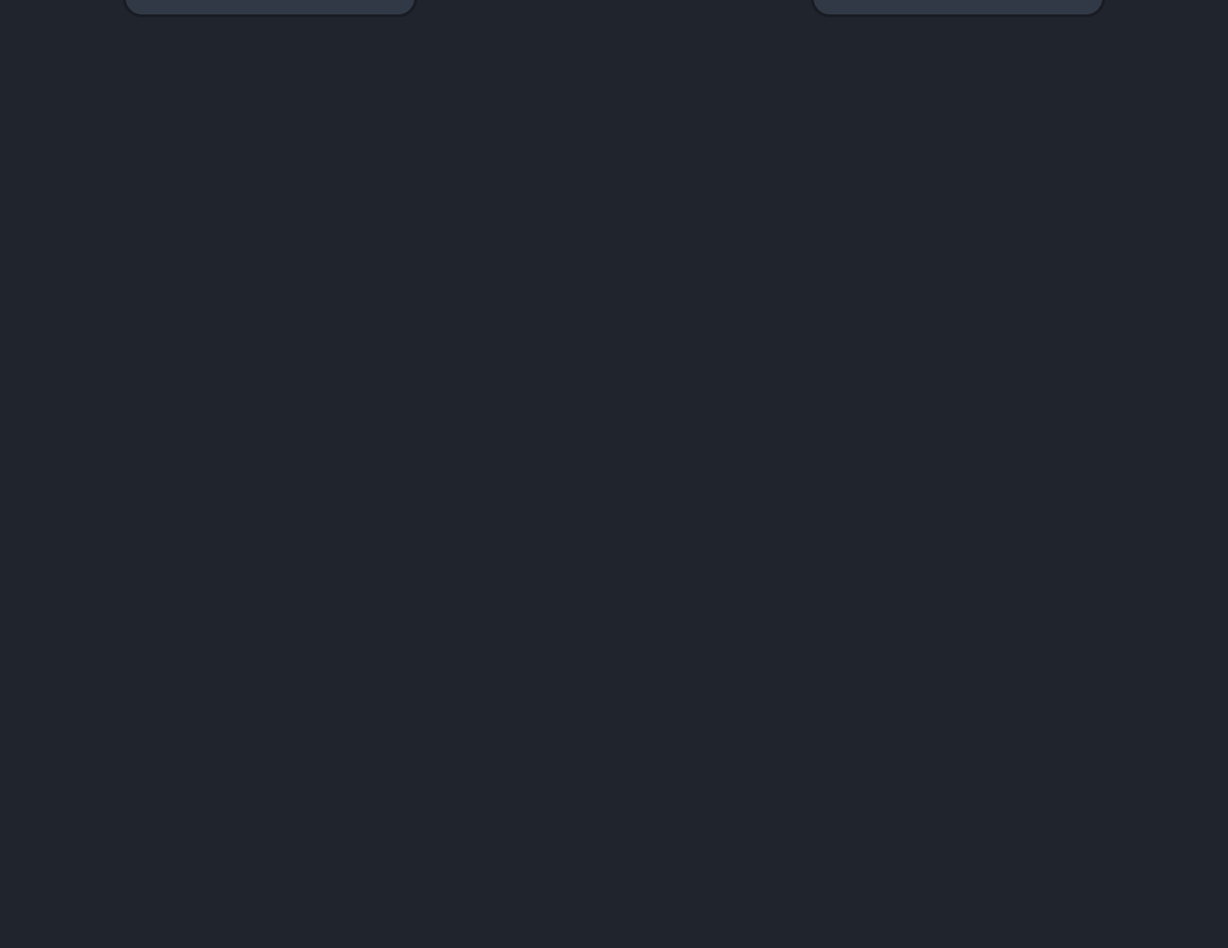
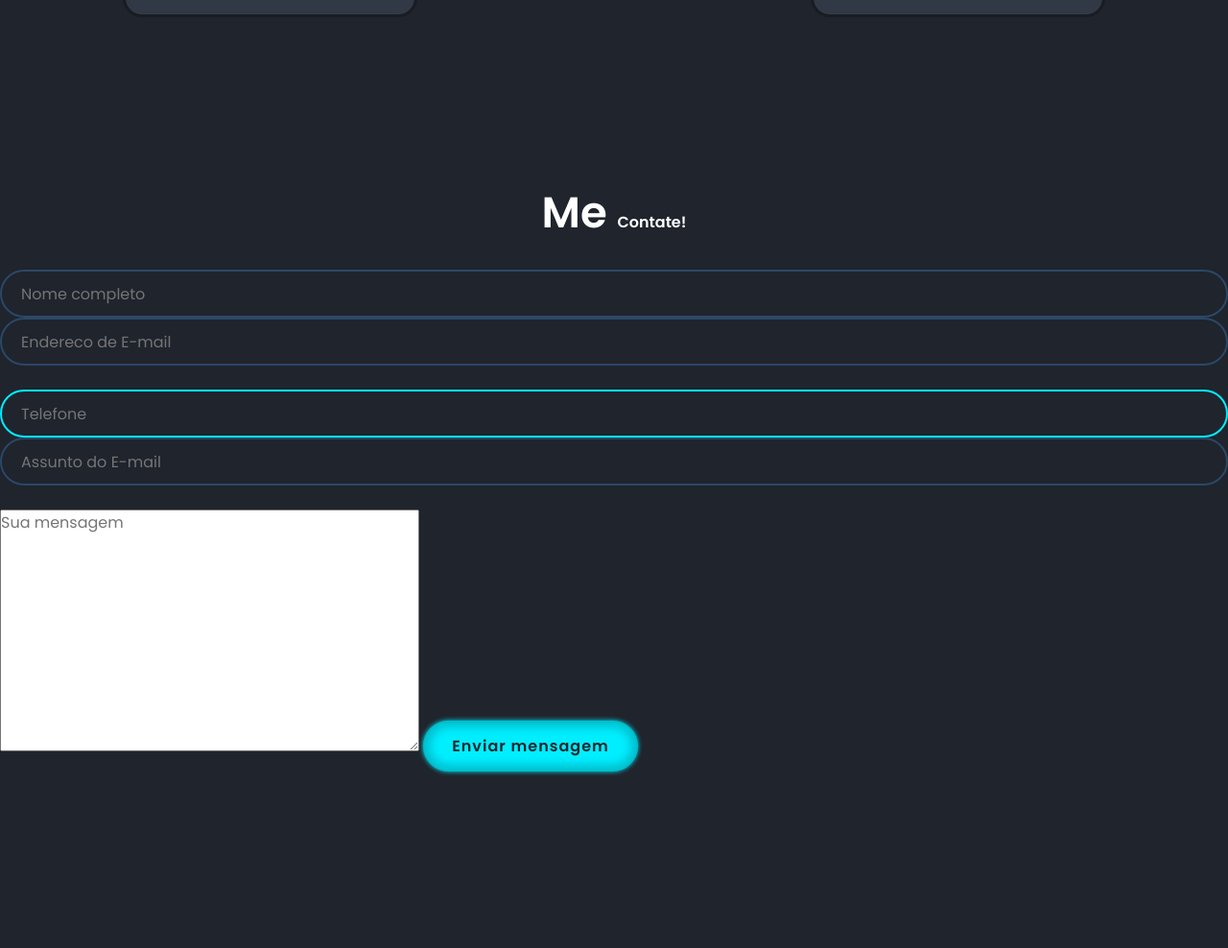
Before and after one commit to marcosorlando/personal, a PHP site: page / in a window 1280 px wide. Shown: the part 2262-3250 px from the top of the page at 96% size. Before the commit the page ends 2277 px from the top, so only its background shows below. Run offline with PHP 8.4, Linux system fonts and the light colour scheme; some web fonts are replaced.

Commit message:
comitando alteracoes minha branch

```diff
--- /dev/null
+++ b/inc/contact.php
@@ -0,0 +1,15 @@
+<section class="contact" id="contact">
+    <h2 class="heading">Me <span>Contate!</span> </h2>
+    <form action="#">
+        <div class="input-box">
+            <input type="text" placeholder="Nome completo" required >
+            <input type="email" placeholder="Endereco de E-mail" required>
+        </div>
+        <div class="input-box">
+            <input type="text" name="telefone" id="telefone" placeholder="Telefone" maxlength="15" />
+            <input type="text" placeholder="Assunto do E-mail" required>
+        </div>
+        <textarea name="" id="" cols="30" rows="10" placeholder="Sua mensagem" required></textarea>
+        <input type="submit" value="Enviar mensagem" class="btn">
+    </form>
+</section>
--- a/index.php
+++ b/index.php
@@ -16,6 +16,8 @@ include_once "inc/header.php";
 include_once "inc/intro.php";
 include_once "inc/about.php";
 include_once "inc/services.php";
+include_once "inc/contact.php";
+
 ?>
 
 
@@ -26,5 +28,7 @@ include_once "inc/services.php";
 
     <script src="https://cdn.jsdelivr.net/npm/typed.js@2.0.12"></script>
     <script src="_js/script.js"></script>
+    <script src="_js/PhoneMask.js"></script>
+
 </body>
 </html>
```
